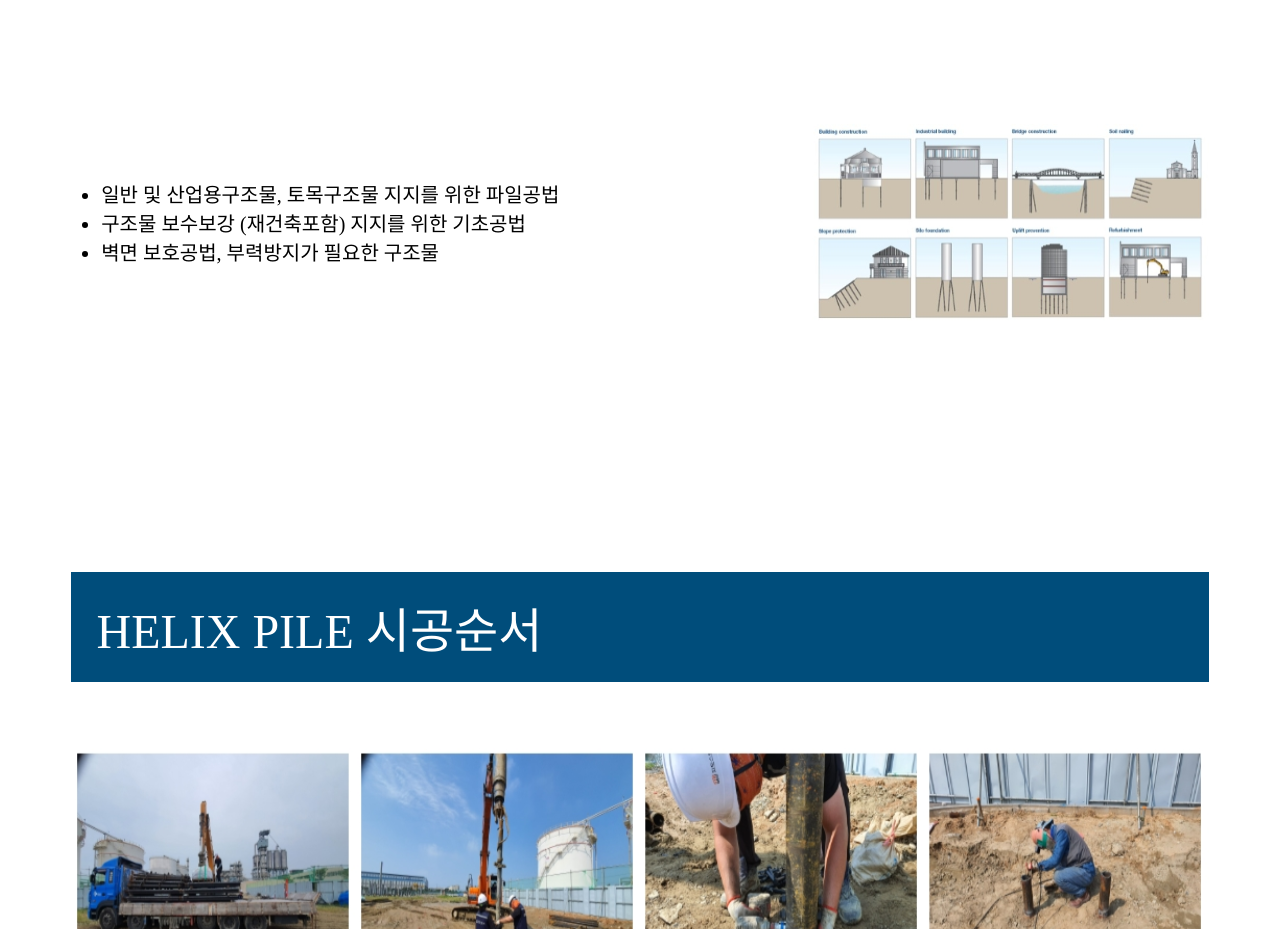
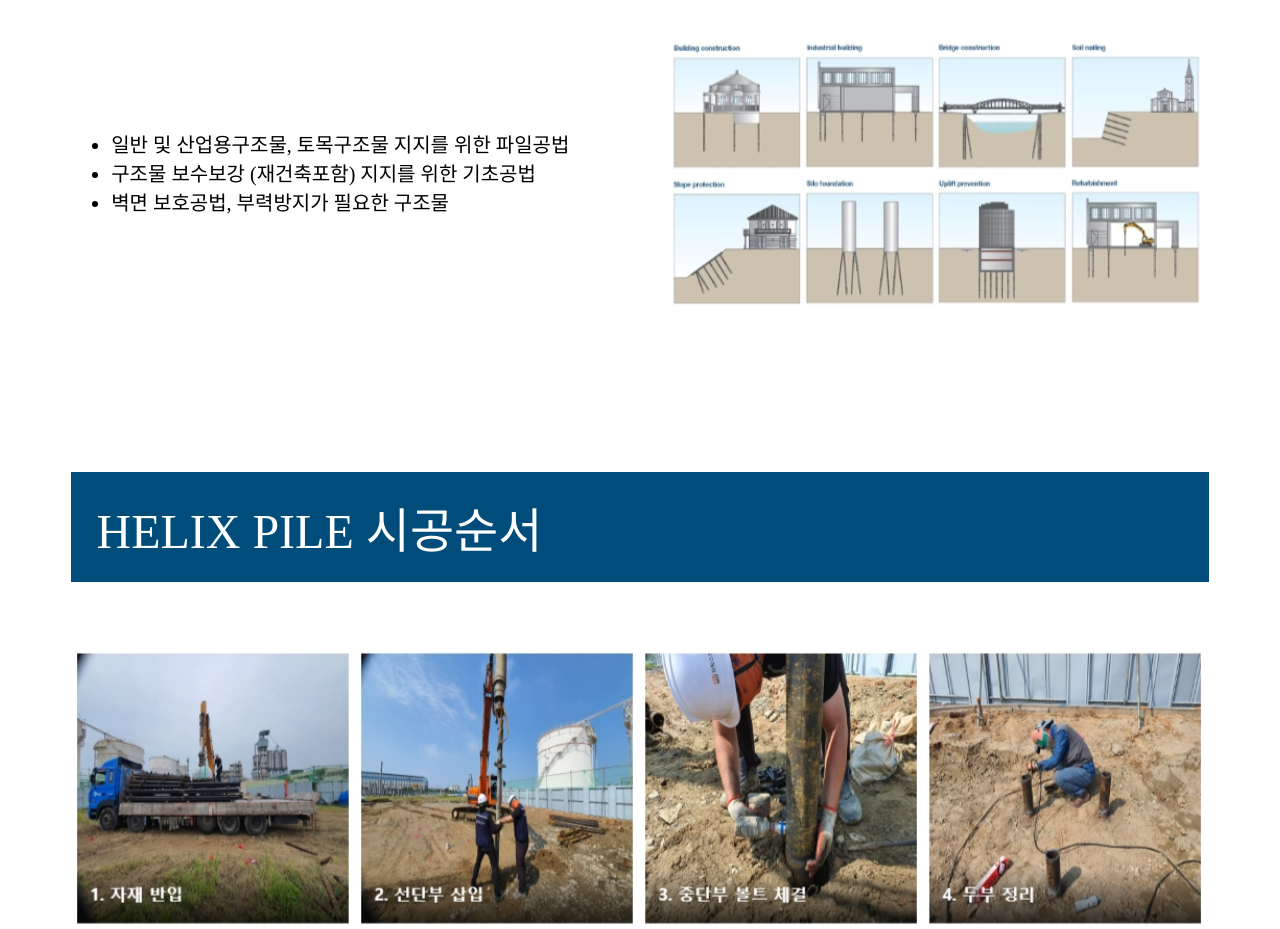
Before and after one commit to HUMBLE25/gittan_homepage, a Next.js app: page /helixPiles in a window 1280 px wide. Shown: the part 1740-2669 px from the top of the page. Built offline with nearby package versions, Linux system fonts and the light colour scheme.

Commit message:
FIX helixpile rayout resizeing

```diff
--- a/src/styles/helixPiles.module.css
+++ b/src/styles/helixPiles.module.css
@@ -288,7 +288,7 @@
 
 .apply_background{
     width: 90%;
-    height: 500px;
+    height:400px;
     display: flex;
     justify-content: center;
     align-items: center;
@@ -309,15 +309,15 @@
     /* border: 2px solid green; */
 }
 .apply_description ul{
-    width: 90%;
+    width: 100%;
     display: flex;
     flex-direction: column;
-    padding-left: 30px;
+    padding-left: 40px;
     /* border: 2px solid red; */
 }
 .apply_image {
-    width: 35%;
-    height: 60%;
+    width: 60%;
+    height: 100%;
     position: relative;
     mix-blend-mode: darken;
     background-image: url(/helix_apply_img.svg);
```
